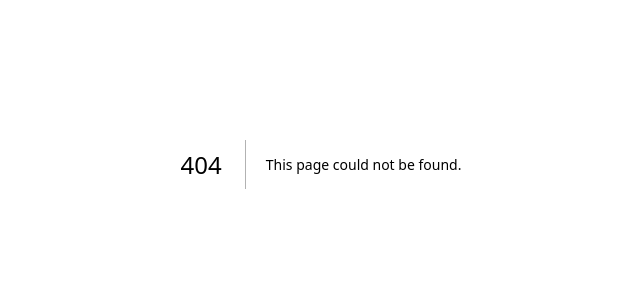
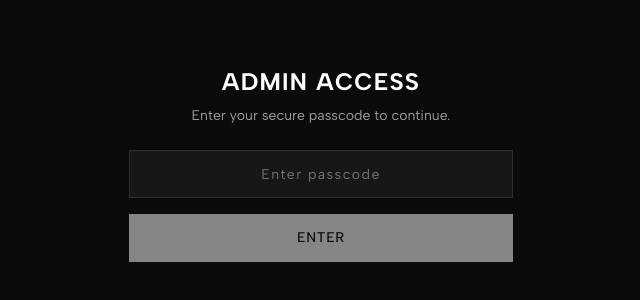
Before and after one commit to Abbeydevs/innercircle, a Next.js app: page /admin/login in a window 1280 px wide. Before the commit this address had no page. Shown: the part 236-536 px from the top of the page, without its empty margins (319-959 px from the left). Built offline with nearby package versions, Linux system fonts and the light colour scheme; no server answers.

Commit message:
Admin login

```diff
--- a/package.json
+++ b/package.json
@@ -13,6 +13,7 @@
     "@prisma/client": "^6.19.2",
     "class-variance-authority": "^0.7.1",
     "clsx": "^2.1.1",
+    "jose": "^6.1.3",
     "lucide-react": "^0.564.0",
     "next": "16.1.6",
     "radix-ui": "^1.4.3",
--- /dev/null
+++ b/src/actions/auth.ts
@@ -0,0 +1,43 @@
+"use server";
+
+import { prisma } from "@/lib/prisma";
+import { cookies } from "next/headers";
+import { SignJWT } from "jose";
+
+const JWT_SECRET = new TextEncoder().encode(process.env.JWT_SECRET);
+
+export async function loginWithCode(code: string) {
+  try {
+    const validCode = await prisma.adminCode.findUnique({
+      where: { code: code },
+    });
+
+    if (!validCode) {
+      return { success: false, error: "Invalid passcode." };
+    }
+
+    await prisma.adminCode.update({
+      where: { id: validCode.id },
+      data: { lastUsedAt: new Date() },
+    });
+
+    const token = await new SignJWT({ role: "admin" })
+      .setProtectedHeader({ alg: "HS256" })
+      .setIssuedAt()
+      .setExpirationTime("24h")
+      .sign(JWT_SECRET);
+
+    (await cookies()).set("admin_session", token, {
+      httpOnly: true,
+      secure: process.env.NODE_ENV === "production",
+      sameSite: "lax",
+      maxAge: 60 * 60 * 24,
+      path: "/",
+    });
+
+    return { success: true };
+  } catch (error) {
+    console.error("Login error:", error);
+    return { success: false, error: "An error occurred during login." };
+  }
+}
--- /dev/null
+++ b/src/app/admin/login/page.tsx
@@ -0,0 +1,70 @@
+"use client";
+
+import { useState } from "react";
+import { useRouter } from "next/navigation";
+import { loginWithCode } from "@/actions/auth";
+import { Button } from "@/components/ui/button";
+import { Input } from "@/components/ui/input";
+import { Albert_Sans } from "next/font/google";
+
+const albert = Albert_Sans({ subsets: ["latin"] });
+
+export default function AdminLogin() {
+  const [code, setCode] = useState("");
+  const [error, setError] = useState("");
+  const [isLoading, setIsLoading] = useState(false);
+  const router = useRouter();
+
+  async function handleSubmit(e: React.FormEvent) {
+    e.preventDefault();
+    setIsLoading(true);
+    setError("");
+
+    const result = await loginWithCode(code);
+
+    if (result.success) {
+      router.push("/admin");
+    } else {
+      setError(result.error || "Login failed");
+      setIsLoading(false);
+    }
+  }
+
+  return (
+    <main
+      className={`min-h-screen bg-[#0B0B0F] flex items-center justify-center p-4 ${albert.className}`}
+    >
+      <div className="w-full max-w-sm space-y-6">
+        <div className="text-center space-y-2">
+          <h1 className="text-2xl font-bold text-white uppercase tracking-wider">
+            Admin Access
+          </h1>
+          <p className="text-white/60 text-sm">
+            Enter your secure passcode to continue.
+          </p>
+        </div>
+
+        <form onSubmit={handleSubmit} className="space-y-4">
+          <Input
+            type="password"
+            placeholder="Enter passcode"
+            value={code}
+            onChange={(e) => setCode(e.target.value)}
+            className="bg-white/5 border-white/10 text-center text-white placeholder:text-white/40 h-12 rounded-none focus-visible:ring-white/20 text-lg tracking-widest"
+            required
+          />
+
+          {error && <p className="text-red-400 text-sm text-center">{error}</p>}
+
+          <Button
+            type="submit"
+            disabled={isLoading || !code}
+            className="w-full h-12 bg-white text-[#0B0B0F] hover:bg-white/90 font-medium uppercase tracking-wider rounded-none transition-all"
+          >
+            {isLoading ? "Verifying..." : "Enter"}
+          </Button>
+        </form>
+      </div>
+    </main>
+  );
+}
--- /dev/null
+++ b/src/middleware.ts
@@ -0,0 +1,32 @@
+import { NextResponse } from "next/server";
+import type { NextRequest } from "next/server";
+import { jwtVerify } from "jose";
+
+const JWT_SECRET = new TextEncoder().encode(process.env.JWT_SECRET);
+
+export async function middleware(request: NextRequest) {
+  if (
+    request.nextUrl.pathname.startsWith("/admin") &&
+    request.nextUrl.pathname !== "/admin/login"
+  ) {
+    const token = request.cookies.get("admin_session")?.value;
+
+    if (!token) {
+      return NextResponse.redirect(new URL("/admin/login", request.url));
+    }
+
+    try {
+      await jwtVerify(token, JWT_SECRET);
+      return NextResponse.next();
+    } catch (error) {
+      console.error(error);
+      return NextResponse.redirect(new URL("/admin/login", request.url));
+    }
+  }
+
+  return NextResponse.next();
+}
+
+export const config = {
+  matcher: ["/admin/:path*"],
+};
```
Also changed, not shown: 1 other file (tests, documents, lock files or other folders).
